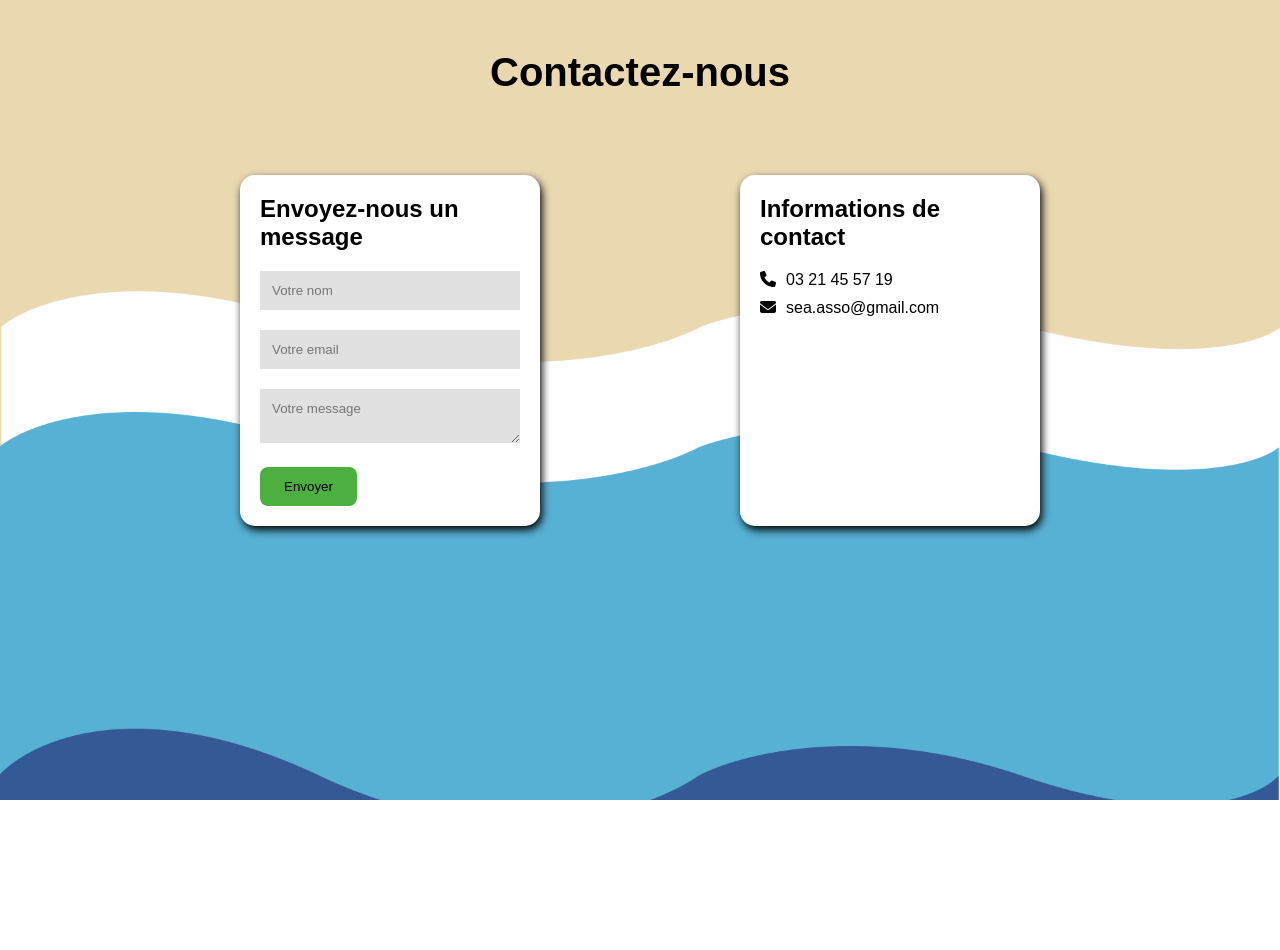
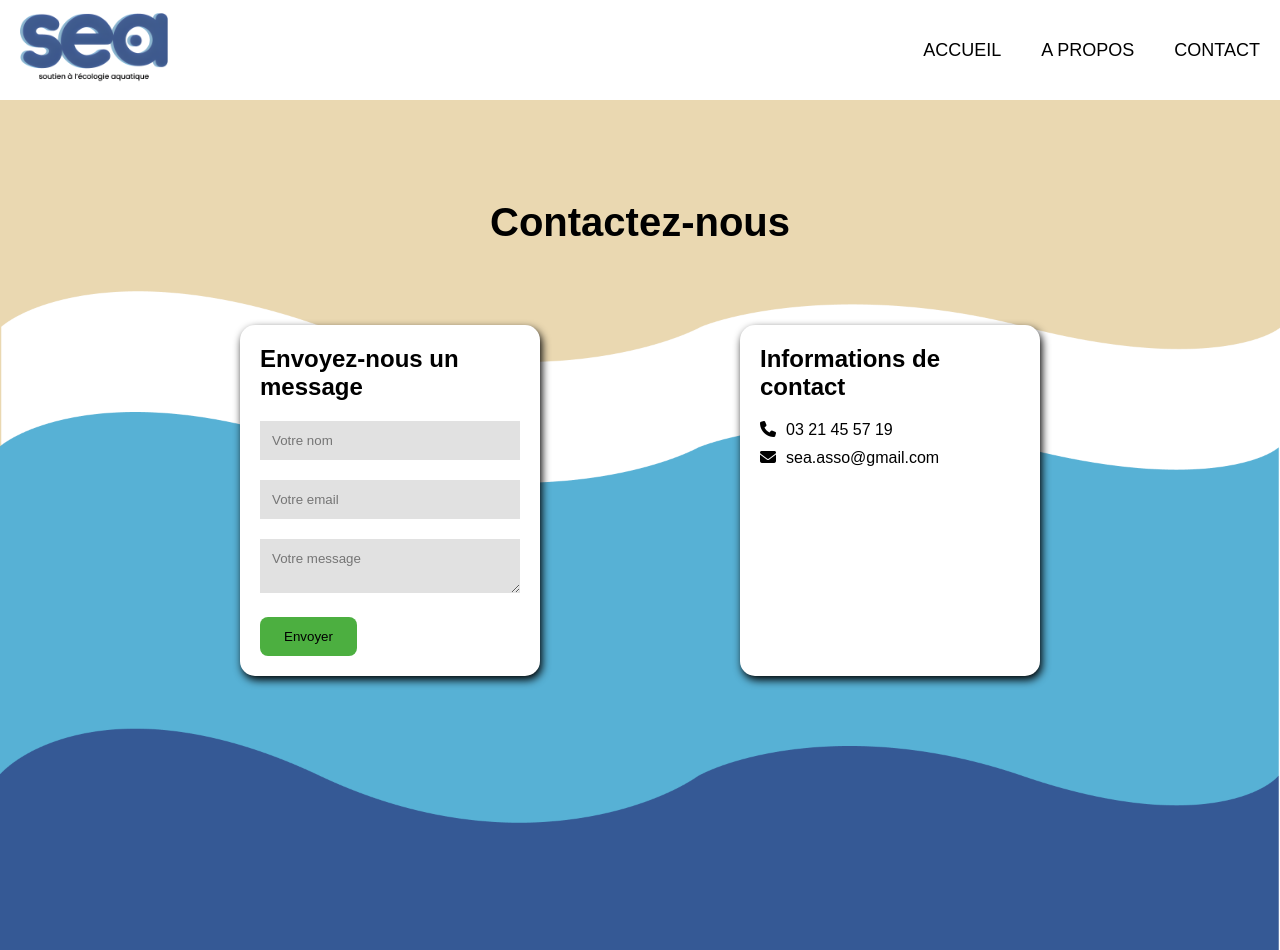
Before and after one commit to SkyDreazz/Int-gration-Web---Projet-Asso, a plain HTML site: page contact.html in a window 1280 px wide. Before the commit the page ends 800 px from the top, so only its background shows below. Drawn offline with Linux system fonts and the light colour scheme.

Commit message:
ajout menu

```diff
--- a/contact.html
+++ b/contact.html
@@ -3,11 +3,26 @@
 <head>
     <meta charset="UTF-8">
     <meta name="viewport" content="width=device-width, initial-scale=1.0">
+    <link rel="preconnect" href="https://fonts.googleapis.com">
+    <link rel="preconnect" href="https://fonts.gstatic.com" crossorigin>
+    <link href="https://fonts.googleapis.com/css2?family=Poppins:ital,wght@0,100;0,200;0,300;0,400;0,500;0,600;0,700;0,800;0,900;1,100;1,200;1,300;1,400;1,500;1,600;1,700;1,800;1,900&display=swap" rel="stylesheet">
     <link rel="stylesheet" href="https://cdnjs.cloudflare.com/ajax/libs/font-awesome/6.6.0/css/all.min.css">
-    <title>Document</title>
+    <title>CONTACT</title>
     <link rel="stylesheet" href="style.css">
 </head>
 <body>
+    <header>
+        <nav class="navbar">
+            <div class="contlogo">
+                <a href="index.html" class="logolien"><img src="images/logo.png" alt="Logo" class="logo"></a>
+            </div>
+            <div class="contbar">
+                <a href="index.html" class="liennav">ACCUEIL</a>
+                <a href="#" class="liennav">A PROPOS</a>
+                <a href="contact.html" class="liennav">CONTACT</a>
+            </div>
+        </nav>
+    </header>
     <section class="contact">
         <h2>Contactez-nous</h2>
         <div class="conteneur">
--- a/style.css
+++ b/style.css
@@ -9,22 +9,62 @@
 body{
     background-image: url('images/fondsiteasso.png');
     background-size: 100%;
+    font-family: Poppins, "regular";
 }
 
 header{
     display: flex;
     flex-direction: row;
+    margin-bottom: 50px
 }
 
-img{
-    width: 25vw;
+.navbar {
+    gap: 50px;
+    display: flex;
+    justify-content: space-between;
+    align-items: center;
+    width: 100%;
+    background-color: white;
+    height: 100px;
+    align-items: center;
+
 }
 
-header div:first-child{
-    width: 50%;
+
+.liennav {
     display: flex;
-    align-items: left;
+    color: black;
+    text-decoration: none;
+    padding: 10px 20px;
+    font-size: 18px;
+    border: none;
+    border-radius: 50px;
+    transition: all ease-in-out 0.2s;
+
+
 }
+
+.contbar{
+    display: flex;
+    flex-direction: row;
+
+}
+
+
+.liennav:hover{
+    transform: scale(125%);
+}
+
+
+
+
+.logo{
+    height: 70px;
+    left: 70px;
+    margin-left: 20px;
+}
+
+
 
 .contact{
     min-height: 100vh;
```
Also changed, not shown: index.html (+10 -4 lines).
